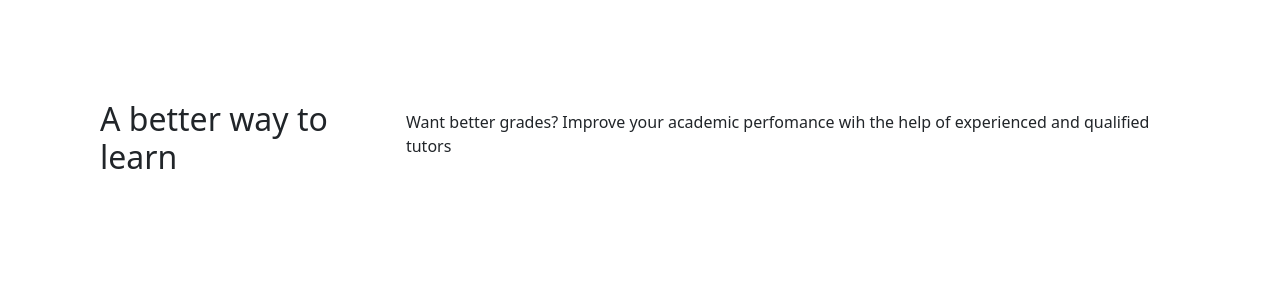
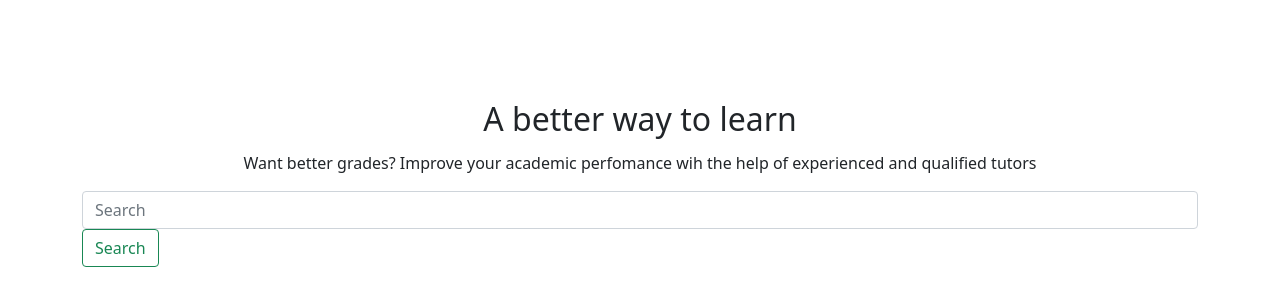
Before and after one commit to OyugoObonyo/Tutorhut-waiting-list-system, a Flask app: page / in a window 1280 px wide. Shown: the top 306 px of the page. Run offline with Flask 2, Linux system fonts and the light colour scheme.

Commit message:
update index template and styles file

```diff
--- a/static/styles.css
+++ b/static/styles.css
@@ -1,4 +1,9 @@
 /** class selectors **/
 .d-flex{
-    padding: 100px;
+    margin-top: 100px;
 }
+
+/** id selectors **/
+#mission{
+    margin-top: 5px;
+}
--- a/templates/index.html
+++ b/templates/index.html
@@ -14,9 +14,17 @@
     <title>Tutorhut</title>
   </head>
   <body>
-    <div class="d-flex justify-content-center align-items-center">
-        <h2>A better way to learn</h2><br/>
-        <p>Want better grades? Improve your academic perfomance wih the help of experienced and qualified tutors </p>
+    <div class="container d-flex justify-content-center align-items-center">
+        <h2>A better way to learn</h><br/>
+    </div>
+    <div class="container d-flex justify-content-center align-items-center" id="mission">
+      <p>Want better grades? Improve your academic perfomance wih the help of experienced and qualified tutors </p>
+    </div>
+    <div id="searchbar" class="container">
+      <form class="form-inline my-2 my-lg-0">
+        <input class="form-control mr-sm-2" type="search" placeholder="Search" aria-label="Search">
+        <button class="btn btn-outline-success my-2 my-sm-0" type="submit">Search</button>
+      </form>
     </div>
     <!-- Optional JavaScript; choose one of the two! -->
 
```
